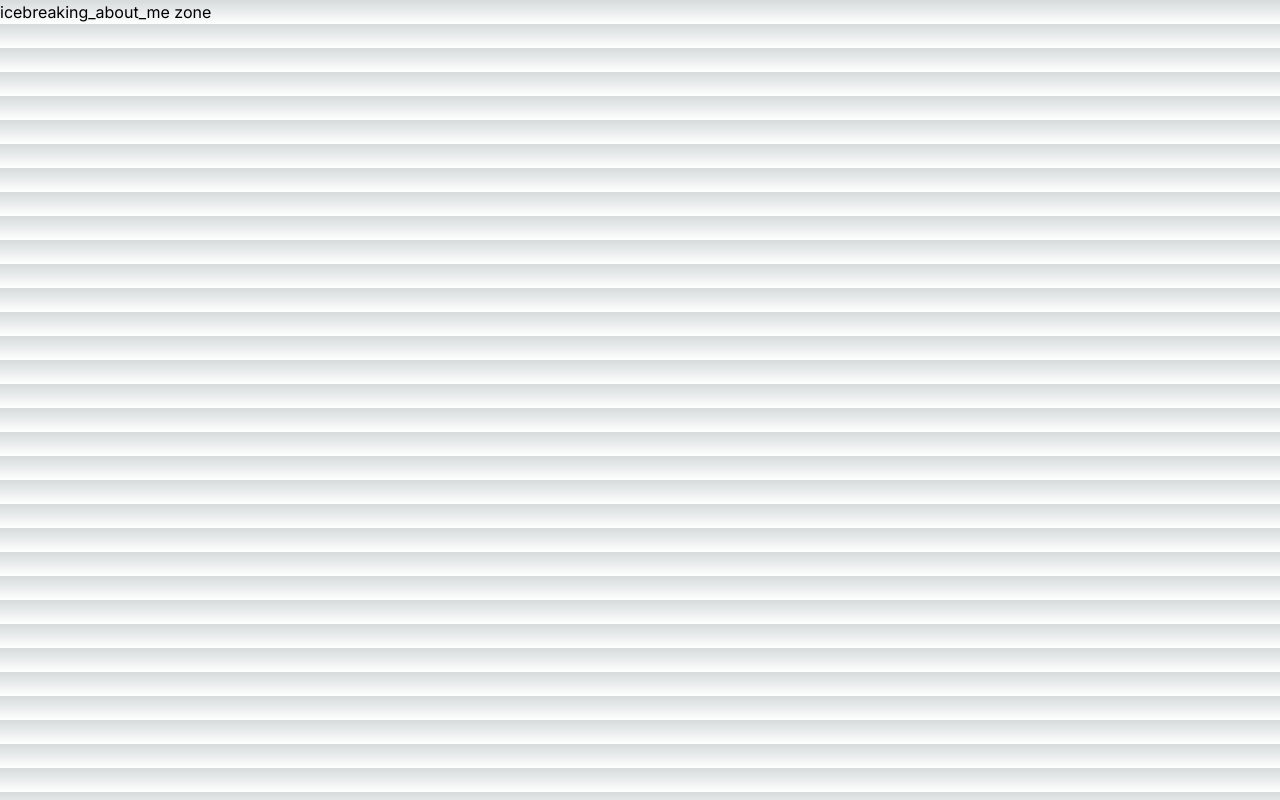
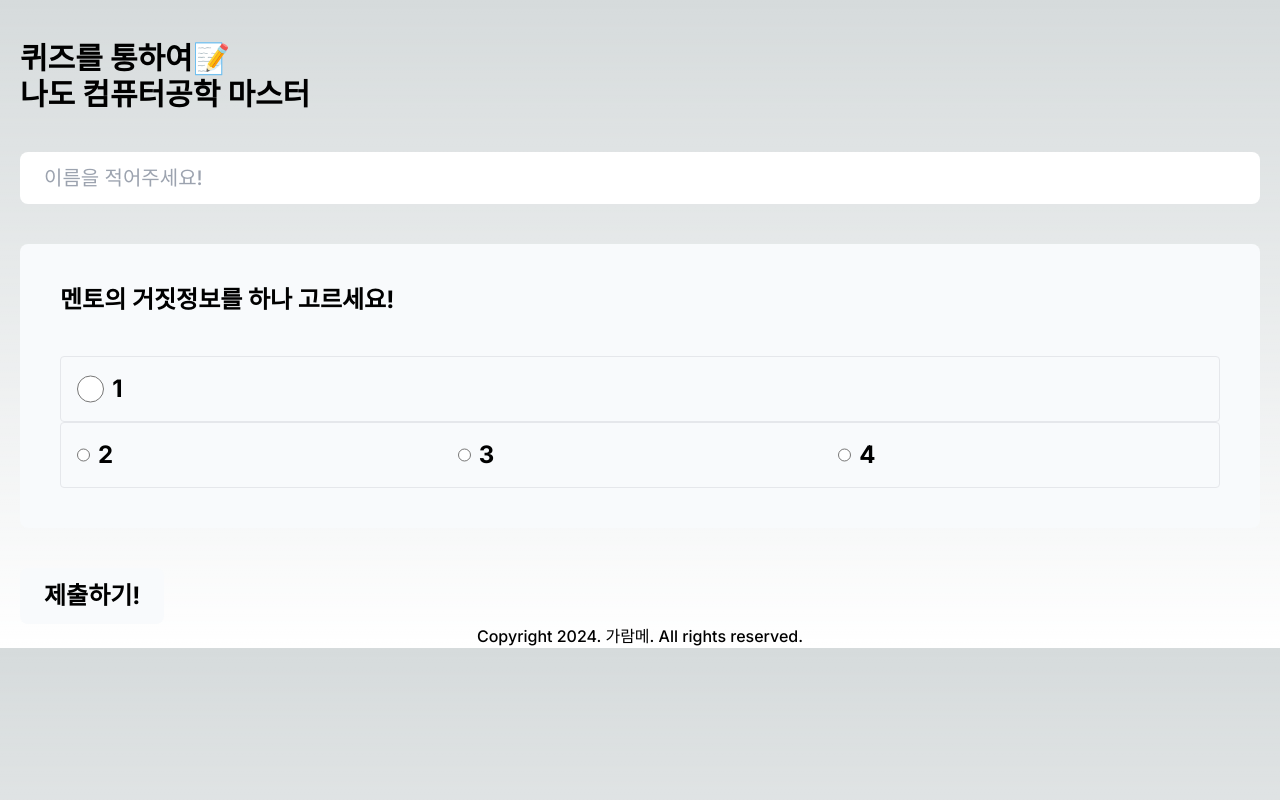
Before and after one commit to ZeroBall526/eunpyeong_board, a Next.js app: page /board/icebreaking in a window 1280 px wide. Built offline with nearby package versions, Linux system fonts and the light colour scheme.

Commit message:
feat: add icebreak page

```diff
--- a/app/board/icebreaking/page.tsx
+++ b/app/board/icebreaking/page.tsx
@@ -1,7 +1,50 @@
 export default function Icebreaking() {
-    return(
+    async function getresult() {
+        alert("체출 완료!")
+    }
+    return (
         <main>
-            icebreaking_about_me zone
+            <section className="mx-[20px] font-Pretendard font-bold">
+
+            <h1 className="text-3xl py-10">퀴즈를 통하여📝<br></br>나도 컴퓨터공학 마스터</h1>
+
+            <div className="pl=1 mb-6">
+                <input id="name" className="w-full font-medium bf-slate-50 px-6 py-3 text-black text-xl rounded-lg dark:text-gray-400 dark:bg-gray-800" placeholder="이름을 적어주세요!"></input>
+            </div>
+
+            <div className="bg-slate-50 text-black text-2xl rounded-lg dark:bg-gray-800 dark:text-gray-400">
+                    <div className="m-10 py-10">
+                        <a> 멘토의 거짓정보를 하나 고르세요!</a>
+                        <div className="pt-10 float: inline-start;">
+                        <div className="flex items-center ps-4 border border-gray-200 rounded dark:border-gray-700">
+                            <input value="1" id="q1-1" type="radio" name="q1" className="w-7 h-7 text-blue-600 bg-gray-100 border-gray-300 focus:ring-blue-500 dark:focus:ring-blue-600 dark:ring-offset-gray-800 focus:ring-2 dark:bg-gray-700 dark:border-gray-600">
+                            </input>
+                            <label htmlFor="q1-1" className="w-full py-4 ms-2">1</label>
+                            </div>
+                            <div className="flex items-center ps-4 border border-gray-200 rounded dark:border-gray-700">
+                            <input value="0" id="q1-2" type="radio" name="q1" className="w-7 h-7 text-blue-600 bg-gray-100 border-gray-300 focus:ring-blue-500 dark:focus:ring-blue-600 dark:ring-offset-gray-800 focus:ring-2 dark:bg-gray-700 dark:border-gray-600">
+                            </input>
+                            <label htmlFor="q1-2" className="w-full py-4 ms-2">2</label>
+                            <input value="0" id="q1-3" type="radio" name="q1" className="w-7 h-7 text-blue-600 bg-gray-100 border-gray-300 focus:ring-blue-500 dark:focus:ring-blue-600 dark:ring-offset-gray-800 focus:ring-2 dark:bg-gray-700 dark:border-gray-600">
+                            </input>
+                            <label htmlFor="q1-3" className="w-full py-4 ms-2">3</label>
+                            <input value="0" id="q1-4" type="radio" name="q1" className="w-7 h-7 text-blue-600 bg-gray-100 border-gray-300 focus:ring-blue-500 dark:focus:ring-blue-600 dark:ring-offset-gray-800 focus:ring-2 dark:bg-gray-700 dark:border-gray-600">
+                            </input>
+                            <label htmlFor="q1-4" className="w-full py-4 ms-2">4</label>
+
+                            </div>
+                        </div>
+                    </div>
+                </div>
+
+            <button onClick={getresult} className="bg-slate-50 text-2xl text-black px-6 py-3 rounded-lg dark:focus:ring-gray-700 dark:text-gray-400 dark:bg-gray-800 dark:border-gray-600">제출하기!</button>
+        </section>
+
+        <footer  className="font-Pretenard justify-center">
+                <div className="font-medium text-center">
+                Copyright 2024. 가람메. All rights reserved.
+                </div>
+        </footer>
         </main>
     );
 }
```
